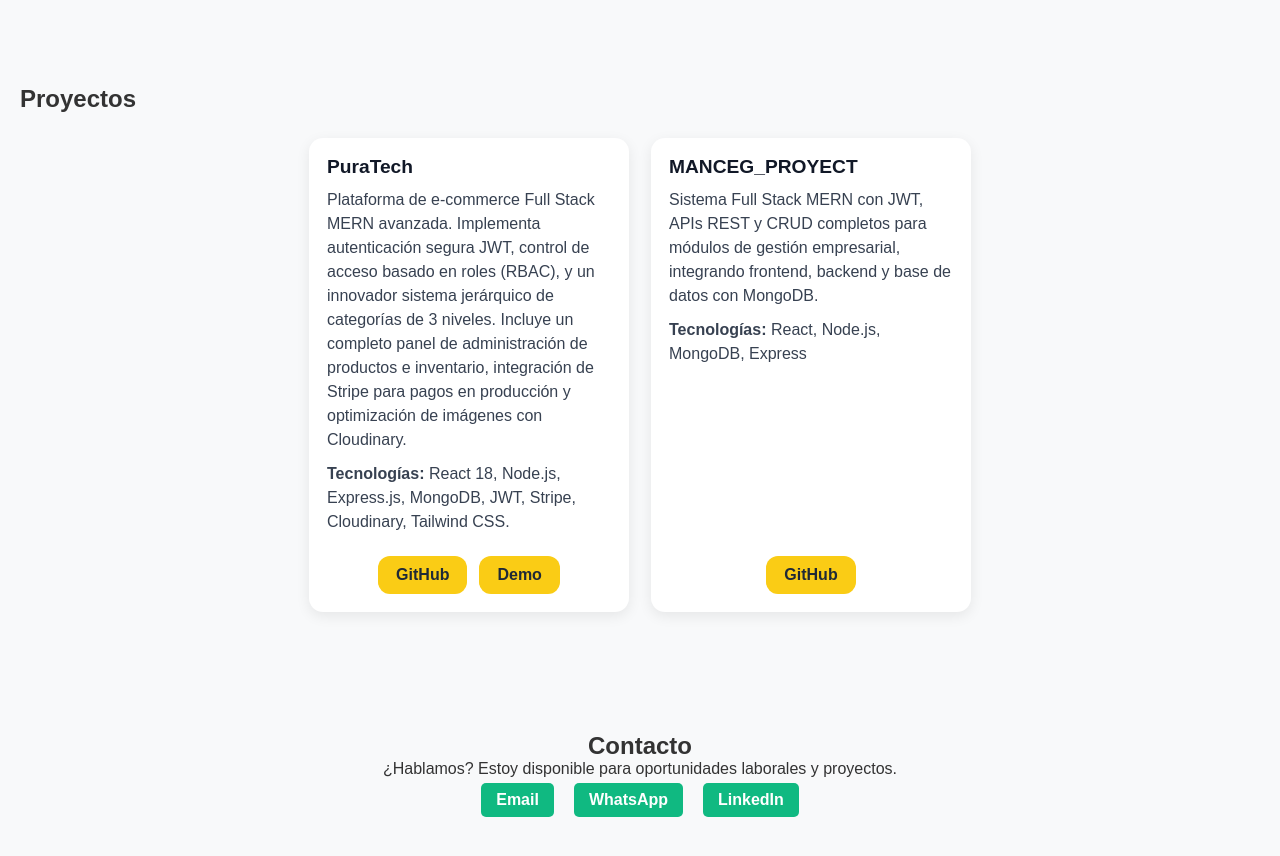
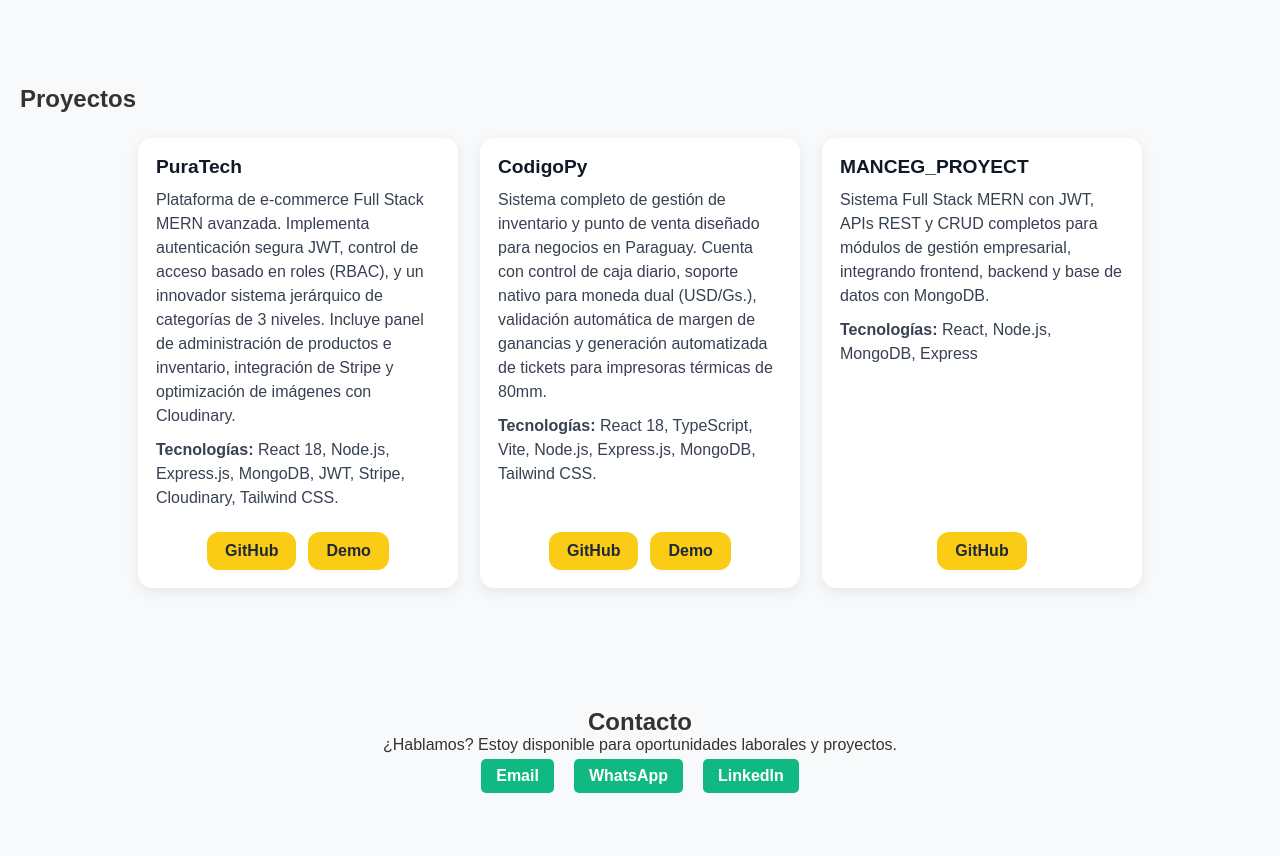
Before and after one commit to Nelson-Sosa/portfolio, a React (Vite) app in the folder portfolio/: page / in a window 1280 px wide. Shown: the part 940-1796 px from the top of the page. Built offline with nearby package versions, Linux system fonts and the light colour scheme.

Commit message:
feat: add Projects component to showcase project portfolio with descriptions, tech stacks, and links

```diff
--- a/portfolio/src/components/Projects.jsx
+++ b/portfolio/src/components/Projects.jsx
@@ -3,10 +3,17 @@ import React from "react";
 const projects = [
   {
     name: "PuraTech",
-    description: "Plataforma de e-commerce Full Stack MERN avanzada. Implementa autenticación segura JWT, control de acceso basado en roles (RBAC), y un innovador sistema jerárquico de categorías de 3 niveles. Incluye un completo panel de administración de productos e inventario, integración de Stripe para pagos en producción y optimización de imágenes con Cloudinary.",
+    description: "Plataforma de e-commerce Full Stack MERN avanzada. Implementa autenticación segura JWT, control de acceso basado en roles (RBAC), y un innovador sistema jerárquico de categorías de 3 niveles. Incluye panel de administración de productos e inventario, integración de Stripe y optimización de imágenes con Cloudinary.",
     tech: "React 18, Node.js, Express.js, MongoDB, JWT, Stripe, Cloudinary, Tailwind CSS.",
     github: "https://github.com/Nelson-Sosa/PuraTech",
     demo: "https://puratech-store.vercel.app/"
+  },
+  {
+    name: "CodigoPy",
+    description: "Sistema completo de gestión de inventario y punto de venta diseñado para negocios en Paraguay. Cuenta con control de caja diario, soporte nativo para moneda dual (USD/Gs.), validación automática de margen de ganancias y generación automatizada de tickets para impresoras térmicas de 80mm.",
+    tech: "React 18, TypeScript, Vite, Node.js, Express.js, MongoDB, Tailwind CSS.",
+    github: "https://github.com/Nelson-Sosa/CodigoPy",
+    demo: "https://codigo-py-frontend.onrender.com/#/login"
   },
   {
     name: "MANCEG_PROYECT",
```
